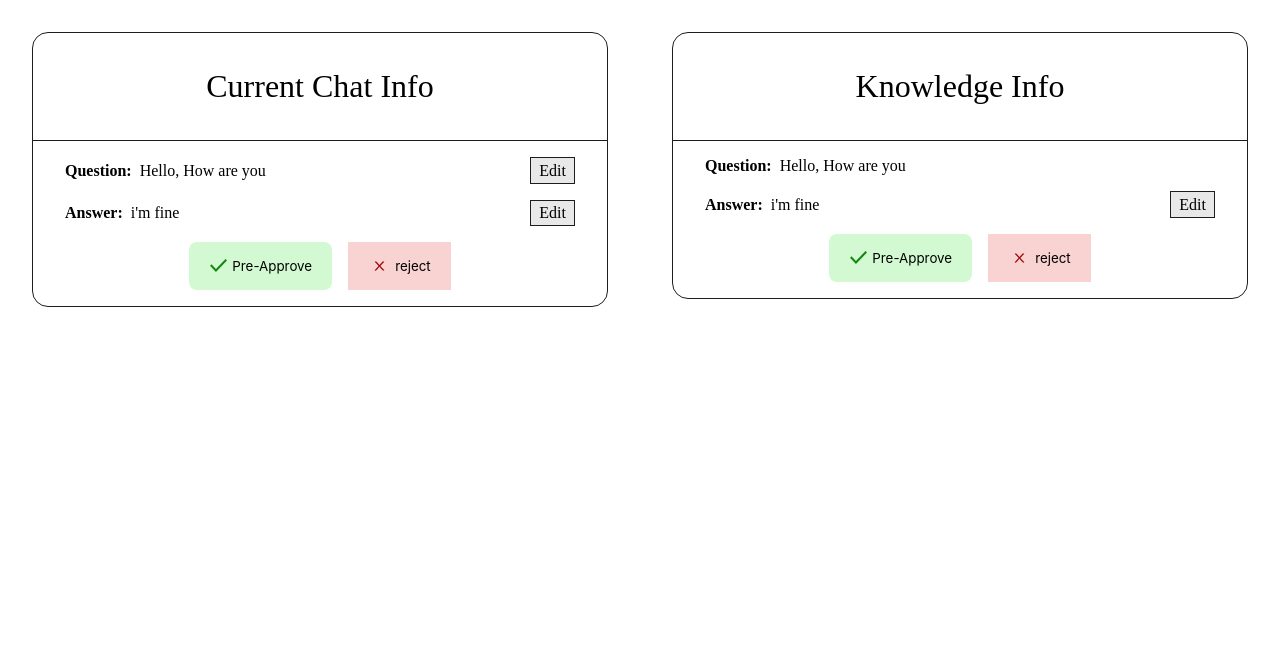
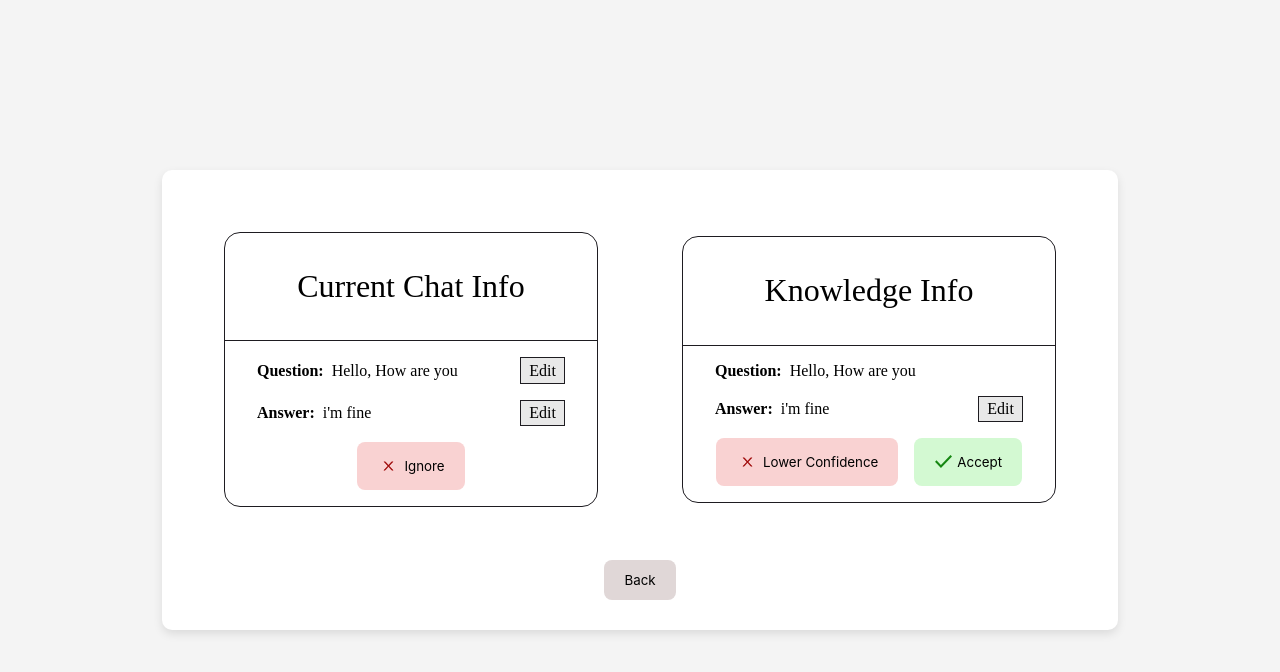
Before and after one commit to mjprod/admin-panel, a React (Create React App) app: page /modifyKnowledge in a window 1280 px wide. Shown: the top 672 px of the page. Built offline with nearby package versions, Linux system fonts and the light colour scheme.

Commit message:
added back and button param to modifyKnowledge

```diff
--- a/src/components/button/CustomButton.module.css
+++ b/src/components/button/CustomButton.module.css
@@ -6,13 +6,34 @@
   font-family: Inter;
   font-weight: var(--font-weight400);
   gap: 0.5rem;
-    border-radius: var(--border-Radius400);
+  border-radius: 0.5rem;
   cursor: pointer;
   position: relative;
+  padding: 0.75rem 1.25rem;
   transition: all 400ms ease;
+  border: none;
 }
 
-.pre-approve {border-radius: 0.5rem;
-    background: #D3F9D2;}
+.pre-approve {
+  background: #d3f9d2;
+}
 
-.reject {background: #F9D2D2;}
+.pre-approve:hover {
+  background: #a0e89c;
+}
+
+.reject {
+  background: #f9d2d2;
+}
+
+.reject:hover {
+  background: #e89c9c;
+}
+
+.normal {
+  background: #e0d7d7;
+}
+
+.normal:hover {
+  background: #bfb5b5;
+}
--- a/src/pages/components/QuestionItem.tsx
+++ b/src/pages/components/QuestionItem.tsx
@@ -40,7 +40,7 @@ const QuestionItem: React.FC<QuestionItemProps> = ({ language, languageLabel, su
       {/* Buttons */}
       <div className="row04 question-button-actions">
         <CustomButton text="Pre-Approve" type={ButtonType.Approve}/>
-        <CustomButton text="reject" type={ButtonType.Reject}></CustomButton>
+        <CustomButton text="reject" type={ButtonType.Reject} ></CustomButton>
       </div>
     </div>
   );
--- a/src/pages/modify/ModifyKnowledgePage.module.css
+++ b/src/pages/modify/ModifyKnowledgePage.module.css
@@ -1,6 +1,30 @@
+.page-container {
+  display: flex;
+  justify-content: center;
+  align-items: center;
+  height: 100vh;
+  width: 100vw;
+  background-color: #f4f4f4;
+}
+
+.content-wrapper {
+  display: flex;
+  flex-direction: column;
+  justify-content: space-between;
+  align-items: center;
+  height: 50vh;
+  width: 70vw;
+  background: white;
+  padding: 30px;
+  box-shadow: 0px 4px 10px rgba(0, 0, 0, 0.1);
+  border-radius: 10px;
+}
+
 .main-container {
-  flex: 1;
   display: flex;
   flex-direction: row;
-  width: 100vw;
+  justify-content: center;
+  align-items: center;
+  width: 100%;
+  gap: 20px;
 }
--- a/src/pages/modify/ModifyKnowledgePage.tsx
+++ b/src/pages/modify/ModifyKnowledgePage.tsx
@@ -1,12 +1,23 @@
 import React from "react";
 import ChatKnowledge from "./components/ChatKnowledge";
 import style from "./ModifyKnowledgePage.module.css";
+import CustomButton from "../../components/button/CustomButton";
 
 const ModifyKnowledgePage = () => {
   return (
-    <div className={style["main-container"]}>
-      <ChatKnowledge type="Current Chat Info" />
-      <ChatKnowledge type="Knowledge Info" isEditQuestionLocked={true} />
+    <div className={style["page-container"]}>
+      <div className={style["content-wrapper"]}>
+        <div className={style["main-container"]}>
+          <ChatKnowledge type="Current Chat Info" rejectText="Ignore" />
+          <ChatKnowledge
+            type="Knowledge Info"
+            isEditQuestionLocked={true}
+            approveText="Accept"
+            rejectText="Lower Confidence"
+          />
+        </div>
+        <CustomButton text="Back" />
+      </div>
     </div>
   );
 };
--- a/src/pages/modify/components/ChatKnowledge.tsx
+++ b/src/pages/modify/components/ChatKnowledge.tsx
@@ -7,11 +7,19 @@ import CustomButton, {
 interface ChatKnowledgeProps {
   type: string;
   isEditQuestionLocked?: boolean;
+  approveText?: string;
+  rejectText?: string;
+  onApprove?: () => void;
+  onReject?: () => void;
 }
 
 const ChatKnowledge: React.FC<ChatKnowledgeProps> = ({
   type,
   isEditQuestionLocked = false,
+  approveText,
+  rejectText,
+  onApprove,
+  onReject
 }) => {
   const userQuestion = "Hello, How are you";
   const aiAnswer = "i'm fine";
@@ -44,10 +52,12 @@ const ChatKnowledge: React.FC<ChatKnowledgeProps> = ({
         </div>
       </div>
 
-      <div className={style["question-button-actions"]}>
-        <CustomButton text="Pre-Approve" type={ButtonType.Approve} />
-        <CustomButton text="reject" type={ButtonType.Reject}></CustomButton>
-      </div>
+      {(approveText || rejectText) && (
+        <div className={style["question-button-actions"]}>
+          {rejectText && <CustomButton text={rejectText} type={ButtonType.Reject} onClick={onReject} />}
+          {approveText && <CustomButton text={approveText} type={ButtonType.Approve} onClick={onApprove} />}
+        </div>
+      )}
     </div>
   );
 };
```
Also changed, not shown: 1 other file (tests, documents, lock files or other folders). Lines whose indentation alone changed are shown as unchanged.
